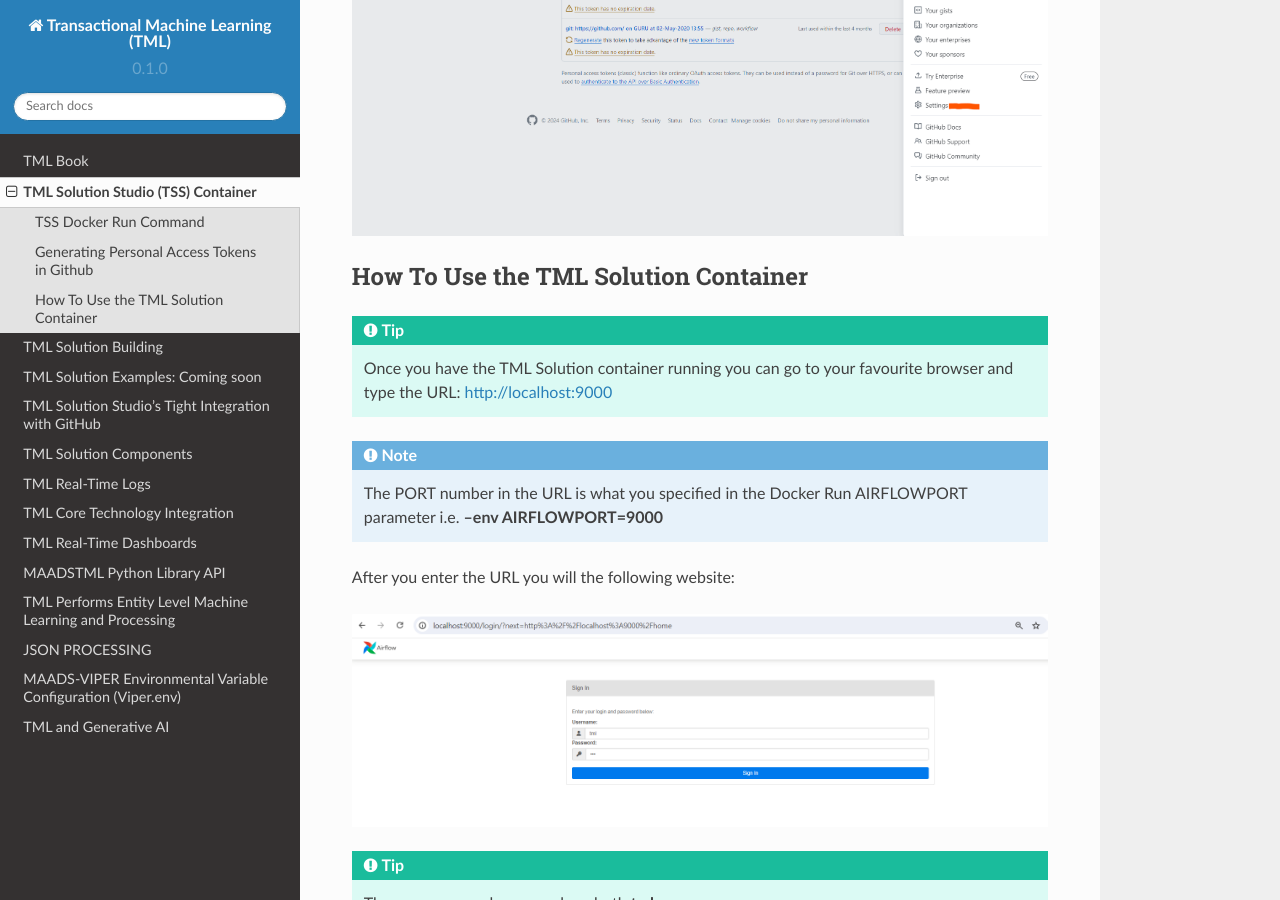
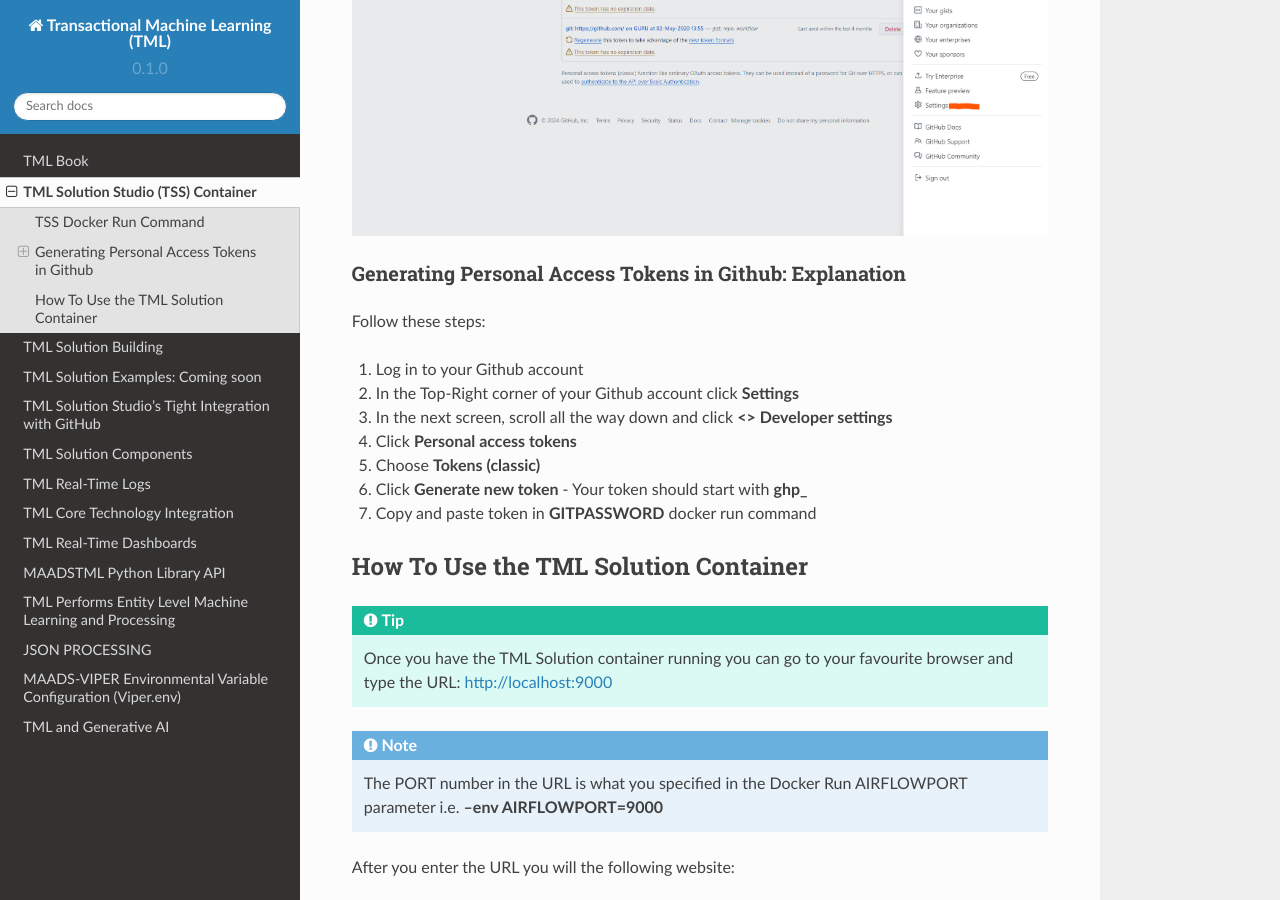
Before and after one commit to smaurice101/readthedocs, a Sphinx documentation site: the page built from docs/source/docker.rst, in a window 1280 px wide and 900 px high, scrolled down 1551 px. Built offline with Sphinx 7.4.7 and the Read the Docs theme 2.0.0, drawn with Linux system fonts in a browser that asks for light colours.

Commit message:
Update docker.rst

```diff
--- a/docs/source/docker.rst
+++ b/docs/source/docker.rst
@@ -71,6 +71,25 @@
 
 .. figure:: tmlgit2.png
 
+Generating Personal Access Tokens in Github: Explanation
+^^^^^^^^^^^^^^^^^^^^^^^^^^^^^^^^^
+
+Follow these steps:
+
+1. Log in to your Github account
+
+2. In the Top-Right corner of your Github account click **Settings**
+
+3. In the next screen, scroll all the way down and click **<> Developer settings**
+
+4. Click **Personal access tokens**
+
+5. Choose **Tokens (classic)**
+
+6. Click **Generate new token** -  Your token should start with **ghp_**
+
+7. Copy and paste token in **GITPASSWORD** docker run command
+
 How To Use the TML Solution Container
 -------------------------
 
```
